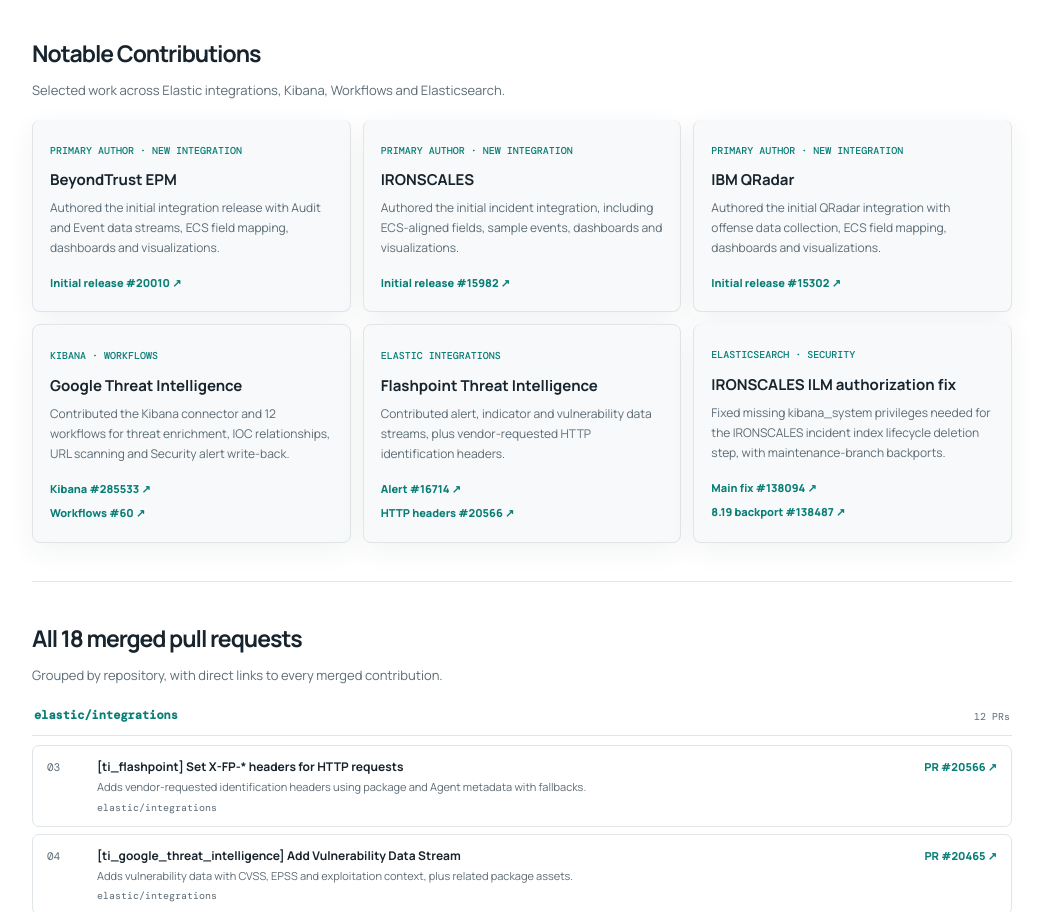
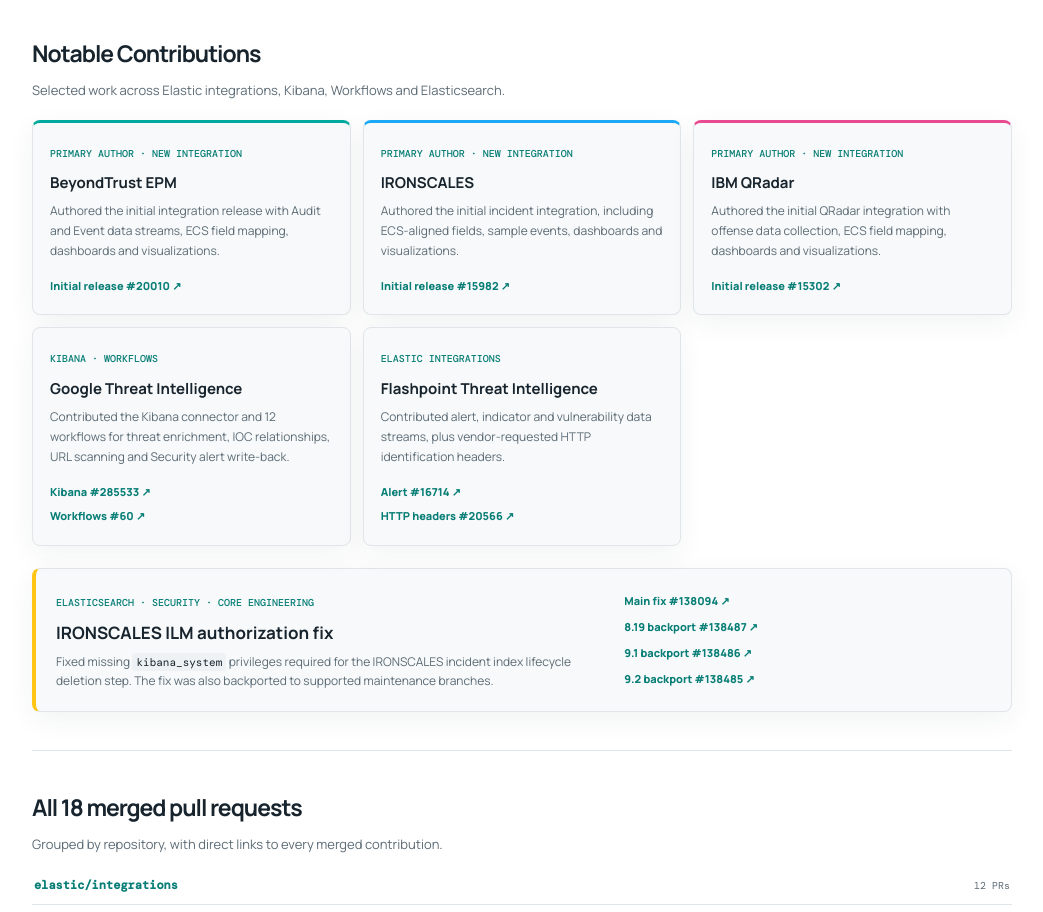
Before and after one commit to akshraj-05/elastic-oss-portfolio, a plain HTML site: page index.html in a window 1280 px wide. Shown: the part 593-1505 px from the top of the page, without its empty margins (118-1161 px from the left). Drawn offline with nearby package versions, Linux system fonts and the light colour scheme.

Commit message:
Separate Elasticsearch highlight and fix light-dark theme styling

```diff
--- a/index.html
+++ b/index.html
@@ -14,12 +14,16 @@
     :root {
       color-scheme: light;
       --bg:#fff; --surface:#f7f9fa; --surface2:#eef2f4; --text:#18242d;
+      --teal:#00a99d; --blue:#1ba9f5; --pink:#e84b91; --yellow:#fec514;
+      --button-text:#ffffff; --button-hover-text:#18242d;
       --muted:#5c6b75; --line:#dfe5e8; --accent:#087e76; --accent-soft:#e5f5f2;
       --link:#087e76; --shadow:0 8px 28px rgba(25,45,55,.06); --max:980px;
     }
     html[data-theme="dark"] {
       color-scheme:dark;
       --bg:#111a21; --surface:#19252e; --surface2:#22313b; --text:#edf3f5;
+      --teal:#00bfb3; --blue:#1ba9f5; --pink:#f04e98; --yellow:#fec514;
+      --button-text:#102027; --button-hover-text:#18242d;
       --muted:#a7b5bd; --line:#33434d; --accent:#53c9b7; --accent-soft:#203a39;
       --link:#65d5c4; --shadow:0 8px 28px rgba(0,0,0,.16);
     }
@@ -53,7 +57,7 @@
     .repo-credit a{color:var(--link);text-decoration:none;font-weight:800;transition:color .18s ease}
     .repo-credit a:hover{color:#e84b91;text-decoration:underline}
     .btn{display:inline-flex;align-items:center;gap:7px;padding:10px 14px;border-radius:6px;font-size:12px;font-weight:800;text-decoration:none}
-    .primary{background:var(--accent);color:white}
+    .primary{background:var(--accent);color:var(--button-text)}
     .secondary{border:1px solid var(--line);color:var(--text);background:var(--surface)}
     .stats{display:flex;gap:28px;flex-wrap:wrap;padding:20px 0 34px;border-bottom:1px solid var(--line)}
     .stat{position:relative;min-width:135px;padding:10px 12px;border:1px solid transparent;border-radius:9px;transition:transform .22s ease,border-color .22s ease,background .22s ease,box-shadow .22s ease}
@@ -80,8 +84,7 @@
     .repo-group .pr-list{display:grid;gap:7px}
     .repo-group .pr{transition:transform .18s ease,border-color .18s ease,background .18s ease}
     .repo-group .pr:hover{transform:translateX(3px);border-color:var(--accent);background:var(--surface)}
-    .note{display:none}
-        .pr-list{display:grid;gap:7px}
+    .pr-list{display:grid;gap:7px}
     .pr{display:grid;grid-template-columns:38px minmax(0,1fr) auto;gap:12px;align-items:start;padding:12px 14px;border:1px solid var(--line);border-radius:7px;background:var(--bg)}
     .pr{transition:transform .18s ease,border-color .18s ease,background .18s ease,box-shadow .18s ease}
     .pr:hover{background:var(--surface);border-color:var(--accent);transform:translateY(-2px);box-shadow:var(--shadow)}
@@ -91,10 +94,20 @@
     .highlight a:hover{color:#e84b91;text-decoration:underline}
     .btn{transition:transform .18s ease,background .18s ease,color .18s ease,border-color .18s ease,box-shadow .18s ease}
     .btn:hover{transform:translateY(-2px);box-shadow:0 7px 18px rgba(0,169,157,.18)}
-    .primary:hover{background:#e84b91;color:#fff}
+    .primary:hover{background:var(--yellow);color:var(--button-hover-text)}
     .secondary:hover{border-color:var(--accent);color:var(--accent);background:var(--accent-soft)}
+    a:focus-visible,button:focus-visible{outline:2px solid var(--accent);outline-offset:3px}
+    .elasticsearch-feature{margin-top:22px;padding:20px;border:1px solid var(--line);border-left:4px solid var(--yellow);border-radius:8px;background:var(--surface);box-shadow:var(--shadow);display:grid;grid-template-columns:minmax(0,1.5fr) minmax(220px,1fr);gap:18px;align-items:center;transition:transform .2s ease,border-color .2s ease,box-shadow .2s ease}
+    .elasticsearch-feature:hover{transform:translateY(-3px);border-color:var(--accent);box-shadow:var(--shadow)}
+    .elasticsearch-heading small{font:500 10px 'DM Mono',monospace;color:var(--accent);text-transform:uppercase}
+    .elasticsearch-heading h3{font-size:17px;line-height:1.4;margin:7px 0}
+    .elasticsearch-heading p{font-size:12px;color:var(--muted);margin:0}
+    .elasticsearch-heading code{font:11px 'DM Mono',monospace;color:var(--text);background:var(--surface2);padding:2px 4px;border-radius:3px}
+    .elasticsearch-links{display:grid;gap:8px}
+    .elasticsearch-links a{font-size:11px;font-weight:800;text-decoration:none;color:var(--link)}
+    .elasticsearch-links a:hover{color:var(--pink);text-decoration:underline}
     .theme-toggle{transition:background .18s ease,border-color .18s ease,color .18s ease}
-    .theme-toggle:hover{border-color:var(--accent);background:var(--accent-soft);color:var(--accent)}
+    .theme-toggle:hover{background:var(--accent-soft);color:var(--accent)}
     nav a{transition:color .18s ease}
     @media(prefers-reduced-motion:reduce){*,*::before,*::after{transition:none!important;scroll-behavior:auto!important}}
     .num{font:11px 'DM Mono',monospace;color:var(--muted);padding-top:2px}
@@ -103,7 +116,6 @@
     .repo{font:10px 'DM Mono',monospace;color:var(--muted);margin-top:5px}
     .pr>a{font-size:11px;font-weight:800;text-decoration:none;white-space:nowrap}
     .pr[hidden]{display:none}
-    .note{font-size:10px;color:var(--muted);margin:10px 0 0}
     .contact{display:flex;justify-content:space-between;align-items:center;gap:16px;flex-wrap:wrap}
     .contact p{font-size:12px;color:var(--muted);margin:0}
     footer{padding:20px 0 28px;color:var(--muted);font-size:10px}
@@ -111,7 +123,8 @@
       .wrap{width:calc(100% - 30px)}.nav{height:auto;min-height:62px}
       nav{display:none}.hero{padding:48px 0 25px}
       .highlights{grid-template-columns:1fr}
-      .search{width:100%}.pr{grid-template-columns:25px minmax(0,1fr);gap:8px}
+      .elasticsearch-feature{grid-template-columns:1fr;gap:14px}
+      .pr{grid-template-columns:25px minmax(0,1fr);gap:8px}
       .pr>a{grid-column:2}.stats{gap:18px}
     }
   </style>
@@ -182,13 +195,19 @@
         <a href="https://github.com/elastic/integrations/pull/16714" target="_blank" rel="noopener noreferrer">Alert #16714 ↗</a><br>
         <a href="https://github.com/elastic/integrations/pull/20566" target="_blank" rel="noopener noreferrer">HTTP headers #20566 ↗</a>
       </article>
-      <article class="highlight" style="border-top:3px solid var(--yellow)">
-        <small>Elasticsearch · Security</small>
+    </div>
+    <div class="elasticsearch-feature">
+      <div class="elasticsearch-heading">
+        <small>Elasticsearch · Security · Core engineering</small>
         <h3>IRONSCALES ILM authorization fix</h3>
-        <p>Fixed missing kibana_system privileges needed for the IRONSCALES incident index lifecycle deletion step, with maintenance-branch backports.</p>
-        <a href="https://github.com/elastic/elasticsearch/pull/138094" target="_blank" rel="noopener noreferrer">Main fix #138094 ↗</a><br>
+        <p>Fixed missing <code>kibana_system</code> privileges required for the IRONSCALES incident index lifecycle deletion step. The fix was also backported to supported maintenance branches.</p>
+      </div>
+      <div class="elasticsearch-links">
+        <a href="https://github.com/elastic/elasticsearch/pull/138094" target="_blank" rel="noopener noreferrer">Main fix #138094 ↗</a>
         <a href="https://github.com/elastic/elasticsearch/pull/138487" target="_blank" rel="noopener noreferrer">8.19 backport #138487 ↗</a>
-      </article>
+        <a href="https://github.com/elastic/elasticsearch/pull/138486" target="_blank" rel="noopener noreferrer">9.1 backport #138486 ↗</a>
+        <a href="https://github.com/elastic/elasticsearch/pull/138485" target="_blank" rel="noopener noreferrer">9.2 backport #138485 ↗</a>
+      </div>
     </div>
   </section>
 
```
